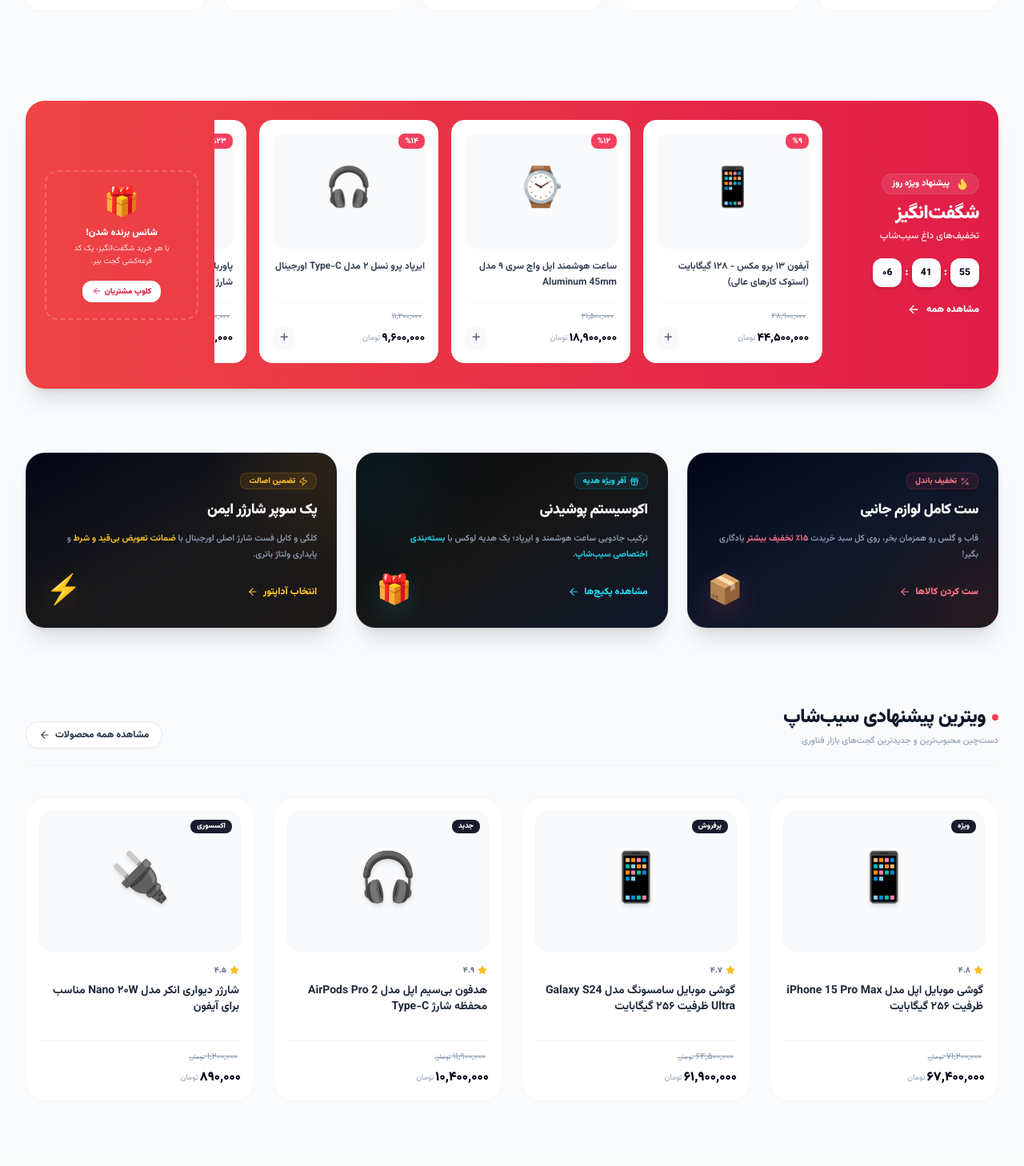
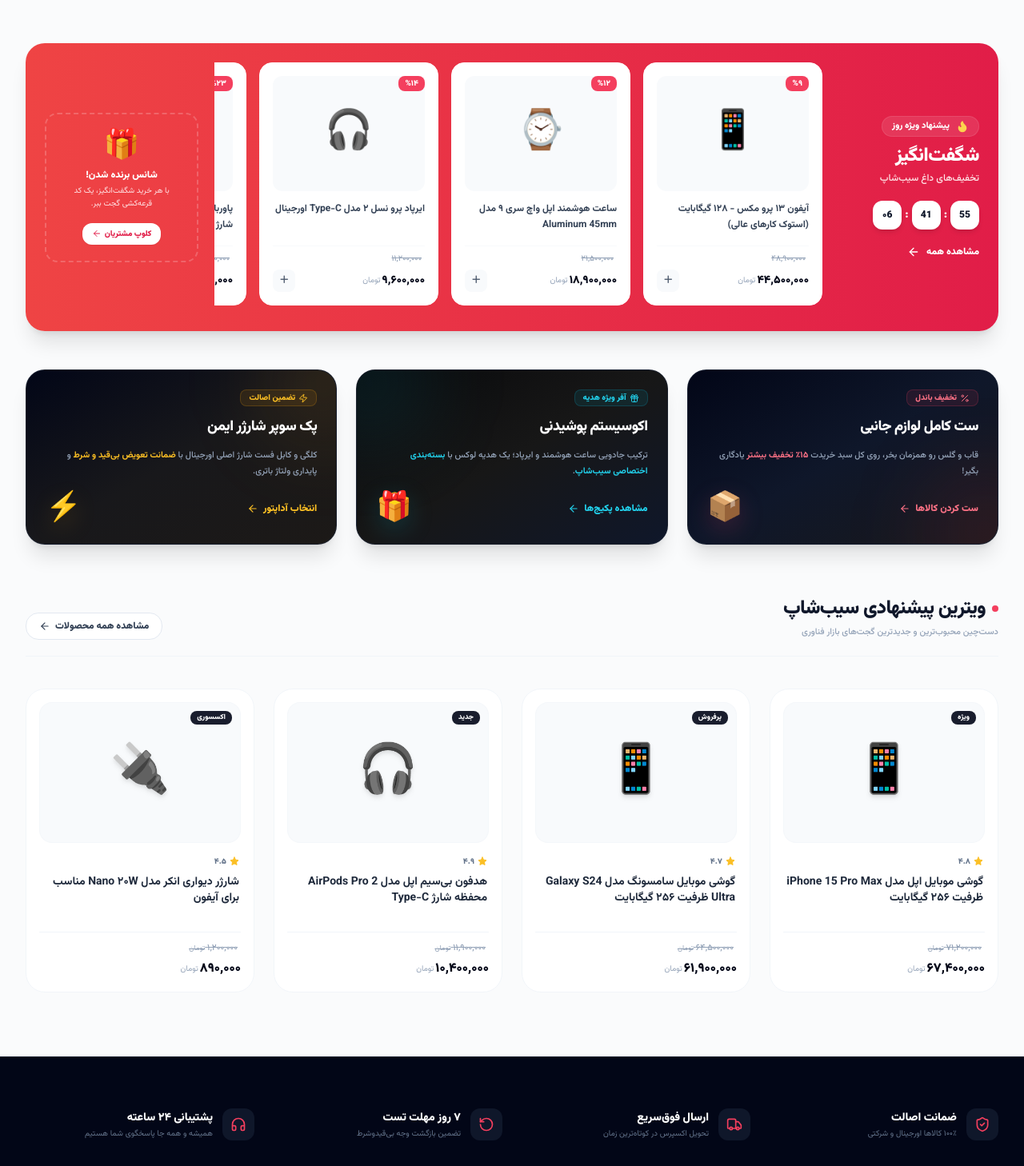
Before and after one commit to mohsenalz77/mini-shop-v2, a Next.js app: page / in a window 1280 px wide. Shown: the part 1012-2470 px from the top of the page at 80% size. Built offline with nearby package versions, Linux system fonts and the light colour scheme.

Commit message:
Update page.js

```diff
--- a/src/app/page.js
+++ b/src/app/page.js
@@ -4,34 +4,22 @@ import Categories from '../components/Categories';
 import AmazingOffers from '../components/AmazingOffers';
 import PromoBanners from '../components/PromoBanners';
 import ProductGrid from '../components/ProductGrid';
+import Footer from '../components/Footer'; // ۱. ایمپورت کردن فوتر جدید
 
 export default function HomePage() {
   return (
-    // لایه اصلی والد با فیکس قطعی سرریز
-    <div className="min-h-screen bg-gray-50/40 overflow-x-hidden relative">
+    <div className="min-h-screen bg-gray-50/40 overflow-x-hidden">
 
-      {/* ۱. هدر شیشه‌ای هوشمند */}
       <Header />
+      <Hero />
+      <Categories />
+      <AmazingOffers />
+      <PromoBanners />
+      <ProductGrid />
 
-      {/* ۲. بنر اصلی هیرو */}
-      <Hero />
+      {/* ۲. رندر فوتر سنگین و چندستونه در انتهای صفحه */}
+      <Footer />
 
-      {/* ظرف مهارکننده (Container): این دایو اجازه نمی‌دهد هیچ المانی به لایه‌های بالاتر تجاوز کند */}
-      <div className="w-full relative z-10 flex flex-col">
-
-        {/* ۳. دسته‌بندی‌های سریع */}
-        <Categories />
-
-        {/* ۴. شگفت‌انگیز تایمردار */}
-        <AmazingOffers />
-
-        {/* ۵. بنرهای تبلیغاتی سه‌قلو */}
-        <PromoBanners />
-
-        {/* ۶. ویترین محصولات */}
-        <ProductGrid />
-
-      </div>
     </div>
   );
 }
```
